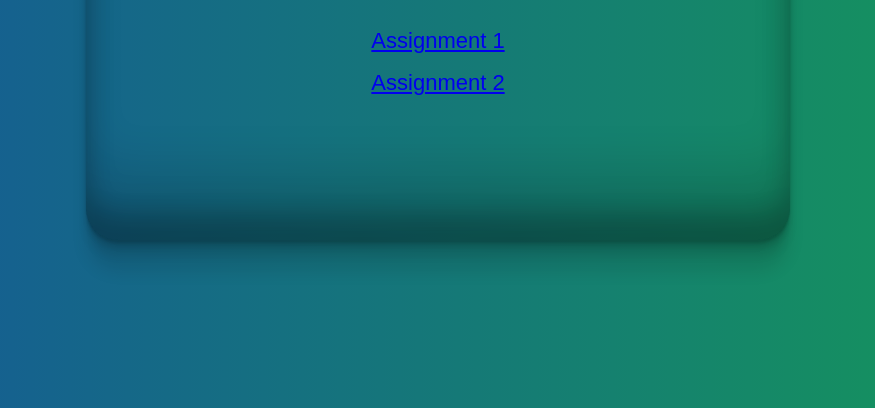
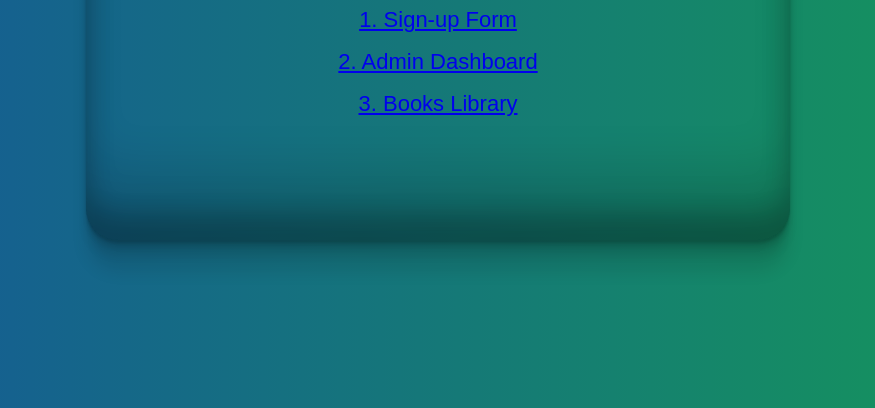
Before and after one commit to MustafaKpn/the-odin-project, a plain HTML site: page index.html in a window 1280 px wide. Shown: the part 392-800 px from the top of the page, without its empty margins (202-1077 px from the left). Drawn offline with Linux system fonts and the light colour scheme.

Commit message:
Add assignment 3 to index.html

```diff
--- a/index.html
+++ b/index.html
@@ -10,8 +10,9 @@
   <body>
     <div class="main">
       <h2>My Odin Project Assignments</h2>
-      <div><a href="./assignment1/index.html">Assignment 1</a></div>
-      <div><a href="./assignment2/index.html">Assignment 2</a></div>
+      <div><a href="./assignment1/index.html">1. Sign-up Form</a></div>
+      <div><a href="./assignment2/index.html">2. Admin Dashboard</a></div>
+      <div><a href="./assignment3/index.html">3. Books Library</a></div>
     </div>
   </body>
 </html>
```
